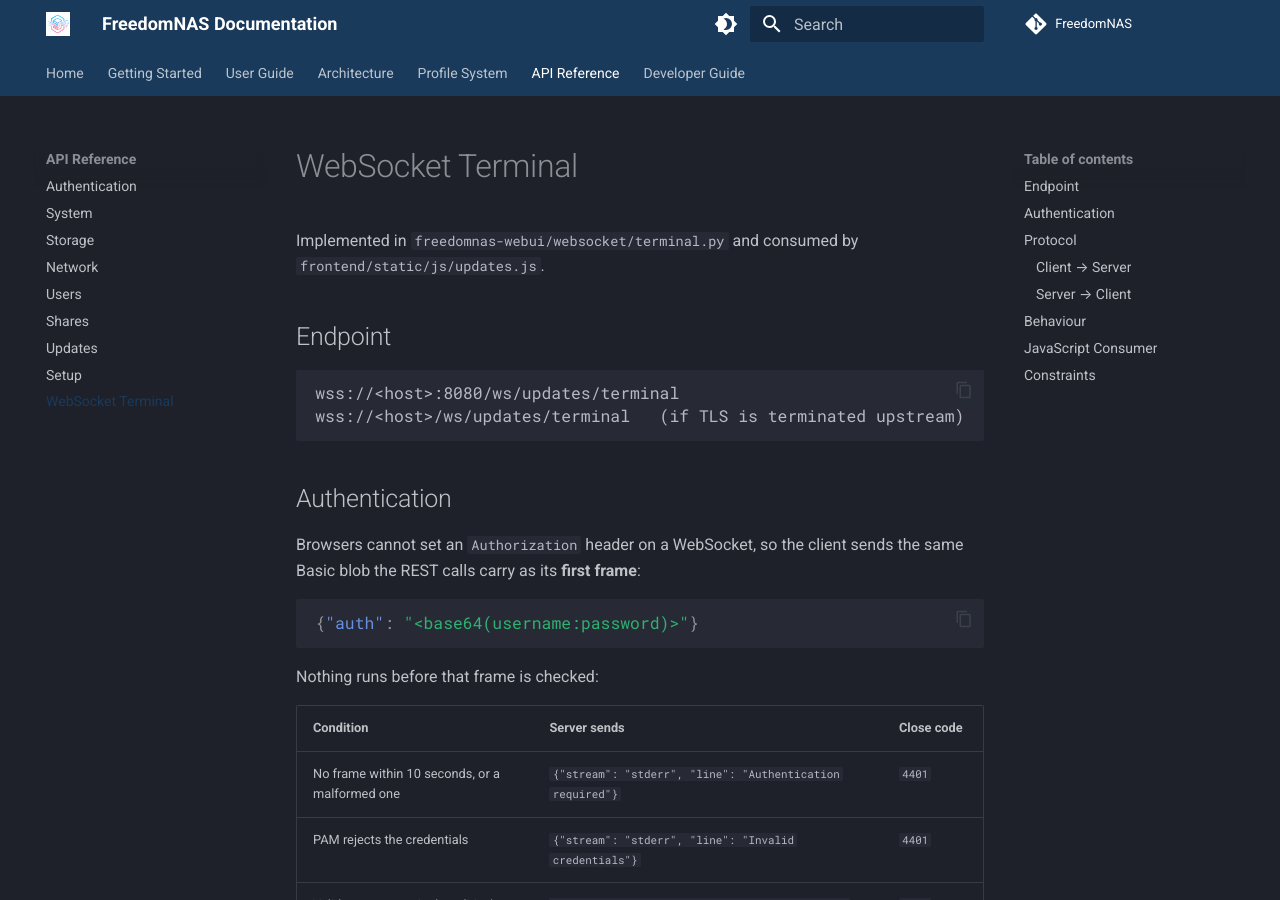
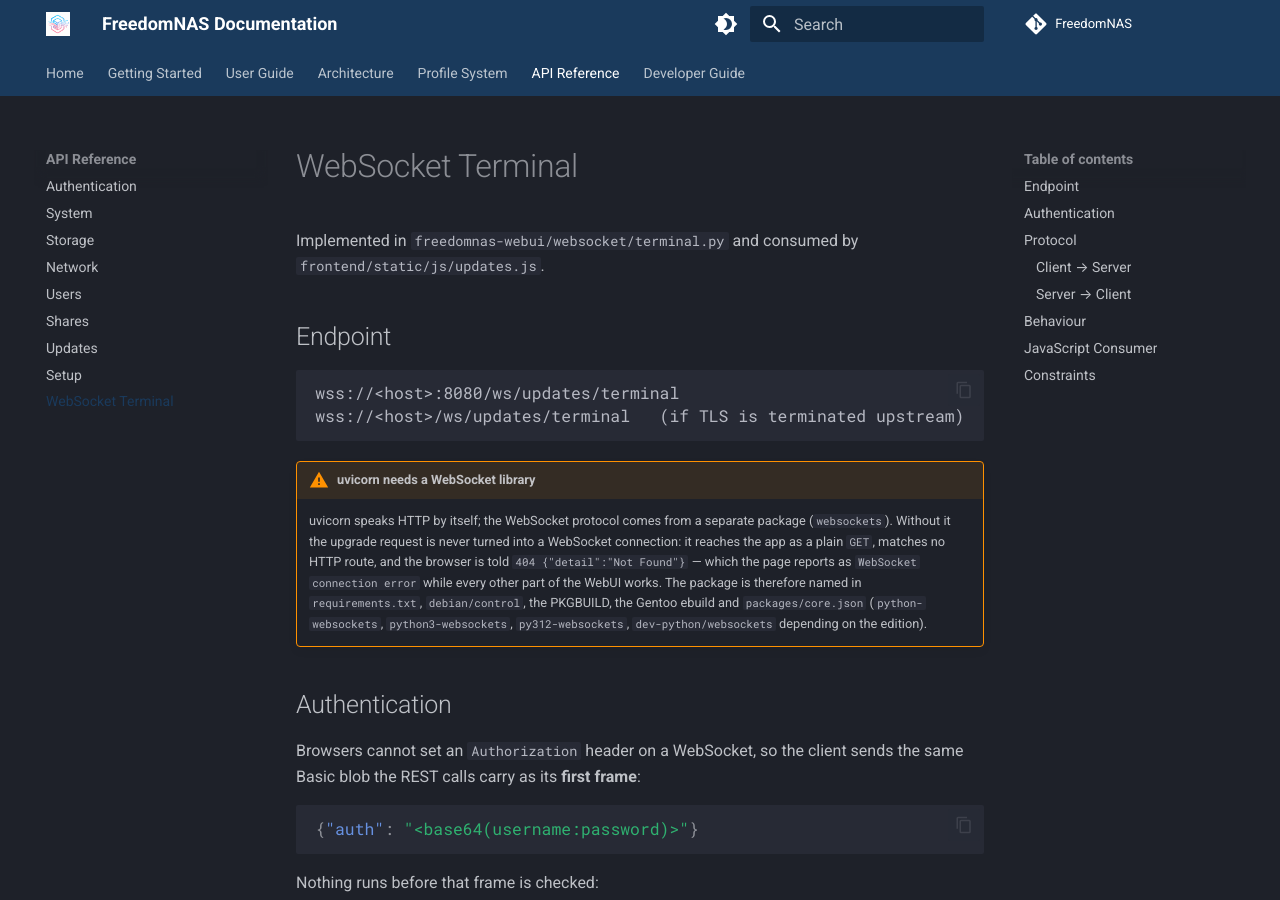
Before and after one commit to FreedomNAS/freedomnas-docs, an MkDocs documentation site: the page built from docs/api/websocket.md, in a window 1280 px wide and 900 px high. Built offline with MkDocs 1.6.1 and Material for MkDocs 9.7.7, drawn with Linux system fonts in a browser that asks for light colours.

Commit message:
Warn that uvicorn needs the websockets package

````diff
--- a/docs/api/websocket.md
+++ b/docs/api/websocket.md
@@ -9,6 +9,17 @@ Implemented in `freedomnas-webui/websocket/terminal.py` and consumed by
 wss://<host>:8080/ws/updates/terminal
 wss://<host>/ws/updates/terminal   (if TLS is terminated upstream)
 ```
+
+!!! warning "uvicorn needs a WebSocket library"
+    uvicorn speaks HTTP by itself; the WebSocket protocol comes from a
+    separate package (`websockets`). Without it the upgrade request is never
+    turned into a WebSocket connection: it reaches the app as a plain `GET`,
+    matches no HTTP route, and the browser is told `404 {"detail":"Not
+    Found"}` — which the page reports as `WebSocket connection error` while
+    every other part of the WebUI works. The package is therefore named in
+    `requirements.txt`, `debian/control`, the PKGBUILD, the Gentoo ebuild and
+    `packages/core.json` (`python-websockets`, `python3-websockets`,
+    `py312-websockets`, `dev-python/websockets` depending on the edition).
 
 ## Authentication
 
````
